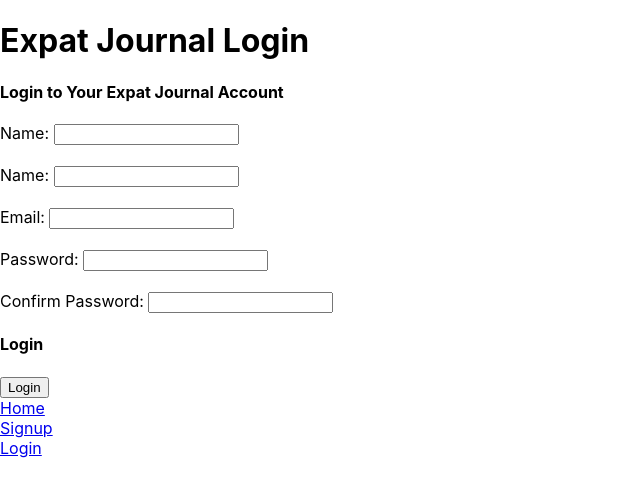
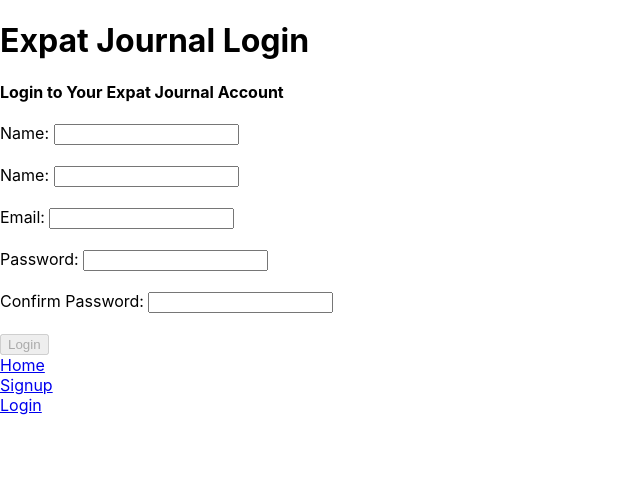
Before and after one commit to Cory-Thomas/Front-End, a React (Create React App) app in the folder my-app/: page /Login in a window 1280 px wide. Shown: the top 496 px of the page, without its empty margins (0-640 px from the left). Built offline with nearby package versions, Linux system fonts and the light colour scheme.

Commit message:
Installed Yup and uncommented formSchemaLogin details

```diff
--- a/my-app/package.json
+++ b/my-app/package.json
@@ -13,7 +13,8 @@
     "react-router-dom": "^5.2.0",
     "react-scripts": "3.4.3",
     "reactstrap": "^8.5.1",
-    "styled-components": "^5.1.1"
+    "styled-components": "^5.1.1",
+    "yup": "^0.29.3"
   },
   "scripts": {
     "start": "react-scripts start",
--- a/my-app/src/FormSchemaLogin.js
+++ b/my-app/src/FormSchemaLogin.js
@@ -1,23 +1,23 @@
-// import * as yup from 'yup'
+import * as yup from 'yup'
 
-// const formSchemaLogin = yup.object().shape({
-//     name: yup
-//         .string()
-//         .min(2, 'Name must be at least 2 characters long')
-//         .required('Name is required'),
-//     email: yup
-//         .string()
-//         .min(2, 'Email must be at least 2 characters long')
-//         .required('Email is required'),
-//     password: yup
-//         .string()
-//         .min(2, 'Password must be at least 2 characters long')
-//         .required('Password is required'),
-//     confirm: yup
-//         .string()
-//         .min(2, 'Password must be at least 2 characters long')
-//         .required('Password is required'),
+const formSchemaLogin = yup.object().shape({
+    name: yup
+        .string()
+        .min(2, 'Name must be at least 2 characters long')
+        .required('Name is required'),
+    email: yup
+        .string()
+        .min(2, 'Email must be at least 2 characters long')
+        .required('Email is required'),
+    password: yup
+        .string()
+        .min(2, 'Password must be at least 2 characters long')
+        .required('Password is required'),
+    confirm: yup
+        .string()
+        .min(2, 'Password must be at least 2 characters long')
+        .required('Password is required'),
 
-// })
+})
 
-// export default formSchemaLogin
+export default formSchemaLogin
--- a/my-app/src/Login.js
+++ b/my-app/src/Login.js
@@ -1,10 +1,9 @@
-// import React, { useState, useEffect } from 'react'
-import React, { useState } from 'react'
+import React, { useState, useEffect } from 'react'
 import LoginDetails from './LoginDetails'
 import LoginForm from './LoginForm'
 import axios from 'axios'
-// import formSchemaLogin from './formSchemaLogin'
-// import * as yup from 'yup'
+import formSchemaLogin from './formSchemaLogin'
+import * as yup from 'yup'
 
 
 const initialFormValues = {
@@ -13,21 +12,21 @@ const initialFormValues = {
     password: '',
     confirm: '',
   }
-//   const initialFormErrors = {
-//     name: '',
-//     email: '',
-//     password: '',
-//     confirm: '',
-//   }
+  const initialFormErrors = {
+    name: '',
+    email: '',
+    password: '',
+    confirm: '',
+  }
   const initialLoginDetails = []
-//   const initialDisabled = true
+  const initialDisabled = true
 
 
   export default function Login() {
     const [loginDetails, setLoginDetails] = useState(initialLoginDetails)
     const [formValues, setFormValues] = useState(initialFormValues)
-    // const [formErrors, setFormErrors] = useState(initialFormErrors)
-    // const [disabled, setDisabled] = useState(initialDisabled)
+    const [formErrors, setFormErrors] = useState(initialFormErrors)
+    const [disabled, setDisabled] = useState(initialDisabled)
 
     const postNewLoginDetails = newLoginDetails => {
       axios.post('https://reqres.in/api/logindetails', newLoginDetails)
@@ -42,28 +41,28 @@ const initialFormValues = {
         })
     }
 
-    // const inputChange = (name, value) => {
-    //   yup
-    //     .reach(formSchema, name)
-    //     .validate(value)
-    //     .then(valid => {
-    //       setFormErrors({
-    //         ...formErrors,
-    //         [name]: "",
-    //       })
-    //     })
-    //     .catch(err => {
-    //       setFormErrors({
-    //         ...formErrors,
-    //         [name]: err.errors[0],
-    //       })
-    //     })
+    const inputChange = (name, value) => {
+      yup
+        .reach(formSchema, name)
+        .validate(value)
+        .then(valid => {
+          setFormErrors({
+            ...formErrors,
+            [name]: "",
+          })
+        })
+        .catch(err => {
+          setFormErrors({
+            ...formErrors,
+            [name]: err.errors[0],
+          })
+        })
 
-    //   setFormValues({
-    //     ...formValues,
-    //     [name]: value
-    //   })
-    // }
+      setFormValues({
+        ...formValues,
+        [name]: value
+      })
+    }
 
     const submit = () => {
       const newLoginDetails = {
@@ -75,12 +74,12 @@ const initialFormValues = {
       postNewLoginDetails(newLoginDetails)
     }
 
-    // useEffect(() => {
-    //   formSchemaLogin.isValid(formValues)
-    //     .then(valid => {
-    //       setDisabled(!valid);
-    //     })
-    // }, [formValues])
+    useEffect(() => {
+      formSchemaLogin.isValid(formValues)
+        .then(valid => {
+          setDisabled(!valid);
+        })
+    }, [formValues])
 
     return (
       <div className='container'>
@@ -88,10 +87,10 @@ const initialFormValues = {
 
         <LoginForm
           values={formValues}
-        //   inputChange={inputChange}
+          inputChange={inputChange}
           submit={submit}
-        //   disabled={disabled}
-        //   errors={formErrors}
+          disabled={disabled}
+          errors={formErrors}
         />
 
         {
--- a/my-app/src/LoginForm.js
+++ b/my-app/src/LoginForm.js
@@ -84,14 +84,14 @@ export default function LoginForm(props) {
         </div>
 
         <div className='form-group submit'>
-            <h4>Login</h4>
+            <br></br>
             <button className='submit-button' disabled={disabled}>Login</button>
-            {/* <div className='errors'>
+            <div className='errors'>
                 <div>{errors.name}</div>
                 <div>{errors.email}</div>
                 <div>{errors.password}</div>
                 <div>{errors.confirm}</div>
-            </div> */}
+            </div>
         </div>
 
     </form>
```
Also changed, not shown: 1 other file (tests, documents, lock files or other folders).
